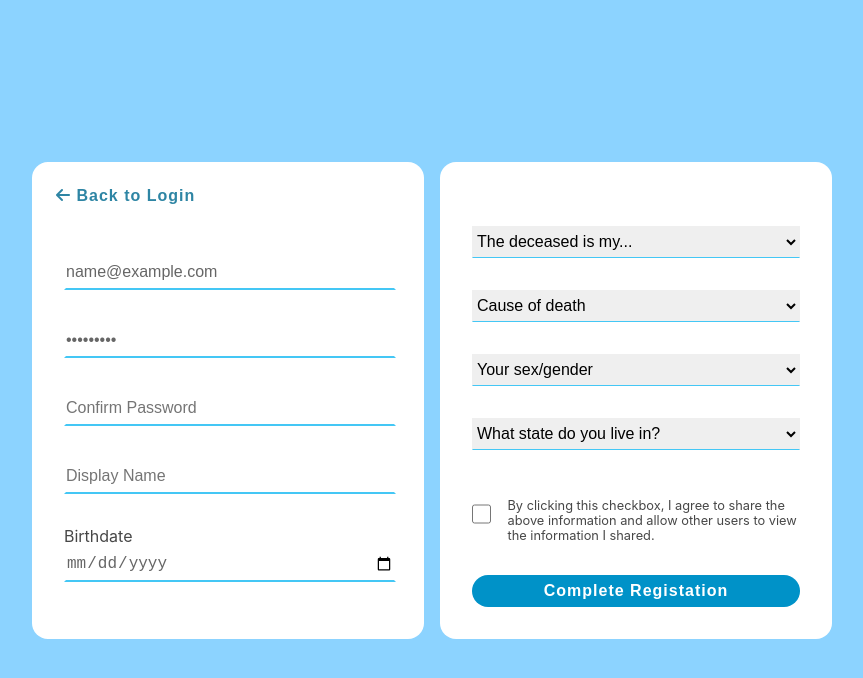
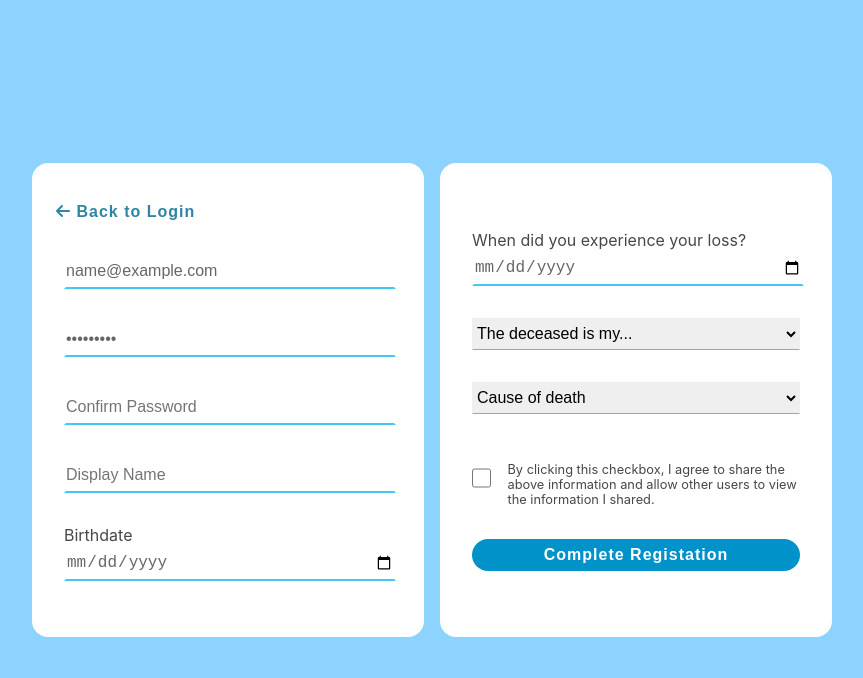
Before and after one commit to EOLresearch/Simpatico, a React (Create React App) app: page / in a window 1280 px wide. Both pictures are taken after typing "name@example.com", "Sample123" into the empty fields and a click on the button "New User?". Shown: the top 678 px of the page, without its empty margins (208-1071 px from the left). Built offline with nearby package versions, Linux system fonts and the light colour scheme; no server answers.

Commit message:
form field edits for date of loss

```diff
--- a/src/components/Dashboard.js
+++ b/src/components/Dashboard.js
@@ -1,6 +1,8 @@
 import './dashboard.css';
 // import Questionaire from './Questionaire/Questionaire'
 import PrivateChat from './PrivateChat/PrivateChat'
+import Profile from './Profile/Profile'
+
 // import React, { useEffect } from 'react';
 import { useCollectionData } from 'react-firebase-hooks/firestore';
 
@@ -19,27 +21,9 @@ export default function Dashboard({ firebase, user }) {
 
   return (
     <div className='dashboard-wrapper'>
-            <Profile fsUser={fsUser} firebase={firebase}/>
-            <PrivateChat firebase={firebase}/>
+      <Profile fsUser={fsUser} firebase={firebase} />
+      <PrivateChat firebase={firebase} />
     </div>
   );
 
 }
-
-
-
-function Profile({ fsUser }) {
-
-    return (
-        <div>
-            {
-                fsUser?
-                    fsUser.map(user => {
-                        return <p>Email: {user.email}</p>
-                    }) : null
-
-            }
-        </div>
-    );
-
-}
--- a/src/components/PrivateChat/PrivateChat.js
+++ b/src/components/PrivateChat/PrivateChat.js
@@ -23,7 +23,7 @@ export default function PrivateChat({ firebase }) {
       createdAt: firebase.firestore.FieldValue.serverTimestamp(),
       uid,
       photoURL,
-        mid:msgDocRef.id
+      mid: msgDocRef.id
     })
 
     setFormValue('')
--- /dev/null
+++ b/src/components/Profile/Profile.js
@@ -0,0 +1,25 @@
+import './profile.css';
+
+export default function Profile({ fsUser }) {
+
+  return (
+    <div>
+      {
+        fsUser ?
+          fsUser.map(user => {
+            return (
+              <div className='profile-container'>
+                <h4>Hello {user.displayName}</h4>
+                <p>
+                  Email: {user.email}<br />
+
+                </p>
+              </div>
+            )
+          })
+        : <p>User Not Found</p>
+      }
+    </div>
+  );
+
+}
--- /dev/null
+++ b/src/components/Profile/profile.css
@@ -0,0 +1,8 @@
+.profile-container{
+  max-width:30rem;
+  border: 3px white solid;
+  border-radius: 1rem;
+  padding: 1rem;
+  background: #8bb8d5;
+  margin-right:1rem;
+}
--- a/src/components/UserAuth/UserAuth.js
+++ b/src/components/UserAuth/UserAuth.js
@@ -1,6 +1,9 @@
 import './userauth.css';
 import { useState } from "react";
 import { createUserWithEmailAndPassword, signInWithEmailAndPassword, sendPasswordResetEmail } from "firebase/auth";
+
+
+// ******problems with any email being allowed to sign up, thats a spam bots dream******************
 
 export default function UserAuth({ firebase }) {
   const [regPanel, setRegPanel] = useState(false)
@@ -13,9 +16,9 @@ export default function UserAuth({ firebase }) {
   const [confirmPass, setConfirmPass] = useState('')
   const [displayName, setDisplayName] = useState('')
   const [birthDate, setBirthDate] = useState('')
+  const [lossDate, setLossDate] = useState('')
   const [deceased, setDeceased] = useState('')
   const [cause, setCause] = useState('')
-  const [gender, SetGender] = useState('')
   const [residence, setResidence] = useState('')
   const [consent, setConsent] = useState(false)
 
@@ -36,14 +39,14 @@ export default function UserAuth({ firebase }) {
               console.log(userData)
             })
           } else {
-            console.log("there was no firestore record, it is now being created")
+            console.log("no firestore record, now being created")
             userRef.add({
               uid: result.user.uid,
               email: result.user.email,
               displayName: result.user.displayName,
               birthDate: birthDate,
+              lossDate: lossDate,
               deceased: deceased,
-              gender: gender,
               residence: residence,
             })
           }
@@ -57,6 +60,7 @@ export default function UserAuth({ firebase }) {
     console.log("Password reset email sent")
     //TODO: this forgot password flow is nice out of the box but not awesome. Lets rework this find out a way to overwrite the default firebase behvior for this action.
   }
+
   const validateNewUser = (e) => {
     e.preventDefault()
     if (email === "") {
@@ -67,11 +71,13 @@ export default function UserAuth({ firebase }) {
       setAnError('nomatchpass')
     } else if (birthDate === '') {
       setAnError('nobirth')
+    } else if (lossDate === '') {
+      setAnError('nolossdate')
     } else if (deceased === '') {
       setAnError('nodeceased')
     } else if (cause === '') {
       setAnError('nocause')
-    }else if (residence === '') {
+    } else if (residence === '') {
       setAnError('noresidence')
     } else if (consent === false) {
       setAnError('consent')
@@ -92,7 +98,7 @@ export default function UserAuth({ firebase }) {
         displayName: displayName,
         birthDate: birthDate,
         deceased: deceased,
-        gender: gender,
+        lossDate: lossDate,
         residence: residence,
       })
     } catch (error) {
@@ -133,11 +139,11 @@ export default function UserAuth({ firebase }) {
       case 'birthDate':
         setBirthDate(e.target.value)
         break
+      case 'lossDate':
+        setLossDate(e.target.value)
+        break
       case 'deceased':
         setDeceased(e.target.value)
-        break
-      case 'gender':
-        SetGender(e.target.value)
         break
       case 'residence':
         setResidence(e.target.value)
@@ -153,7 +159,7 @@ export default function UserAuth({ firebase }) {
         break
       case 'cause':
         setCause(e.target.value)
-      break
+        break
       default:
         console.log('default case')
     }
@@ -205,6 +211,8 @@ export default function UserAuth({ firebase }) {
     )
   }
 
+  //break this out into a component in order to use it with users who have logged in already, but have not yet completed these fields.
+
   if (regPanel === true) {
     return (
       <div className="wrapper">
@@ -228,6 +236,8 @@ export default function UserAuth({ firebase }) {
           </div>
           <div className="col-right">
             <form>
+              <label htmlFor="lossDate">When did you experience your loss?</label>
+              <input type="date" name="lossDate" id="lossDate" placeholder="Loss Date" value={lossDate} onChange={changeHandler} />
               <select name="deceased" id="deceased" value={deceased} onChange={changeHandler} >
                 <option>The deceased is my...</option>
                 <option>Partner</option>
@@ -248,15 +258,9 @@ export default function UserAuth({ firebase }) {
                 <option>Cause of death</option>
                 <option>Natural</option>
                 <option>Unnatural</option>
-                <option>Prefer not to disclose</option>
+                {/* <option>Prefer not to disclose</option> */}
               </select>
-              <select name="gender" id="gender" value={gender} onChange={changeHandler} >
-                <option>Your sex/gender</option>
-                <option>Male</option>
-                <option>Female</option>
-                <option>Prefer not to disclose</option>
-              </select>
-              <select name="residence" id="residence" value={residence} onChange={changeHandler} >
+              {/* <select name="residence" id="residence" value={residence} onChange={changeHandler} >
                 <option>What state do you live in?</option>
                 <option value="AL">Alabama</option>
                 <option value="AK">Alaska</option>
@@ -309,7 +313,7 @@ export default function UserAuth({ firebase }) {
                 <option value="WV">West Virginia</option>
                 <option value="WI">Wisconsin</option>
                 <option value="WY">Wyoming</option>
-              </select>
+              </select> */}
               <div className='consent'>
                 <input type="checkbox" name="consent" id="consent" value={consent} onChange={changeHandler} ></input>
                 <label htmlFor="consent">By clicking this checkbox, I agree to share the above information and allow other users to view the information I shared.</label>
@@ -379,6 +383,8 @@ function ErrorMessage({ error, cancelError }) {
         return "Passwords do not match"
       case 'nobirth':
         return "Please enter your birthday"
+      case 'nolossdate':
+        return "Please enter a date of loss"
       case 'nodeceased':
         return "Please enter kinship to the deceased"
       case 'nocause':
--- a/src/components/UserAuth/userauth.css
+++ b/src/components/UserAuth/userauth.css
@@ -26,8 +26,8 @@
 
 h2 {
   position: relative;
-  margin: 0 0 15px 0;
-  padding-bottom: 10px;
+  margin: 0 0 1rem 0;
+  padding-bottom: 1rem;
 }
 
 form input {
@@ -166,7 +166,6 @@ select {
   font-size: 1rem;
   position: relative;
   right: 1rem;
-  top: -1rem;
 }
 
 .btn-back:hover {
--- a/src/components/dashboard.css
+++ b/src/components/dashboard.css
@@ -6,14 +6,3 @@
     align-items: center;
     justify-content: center;
 }
-
-/* profile--------------------- */
-
-.profile-container{
-    border:2px black solid;
-    position: relative;
-    width: 100%;
-    max-width: 50rem;
-    height: auto;
-    display: flex;
-}
```
Lines whose indentation alone changed are shown as unchanged.
